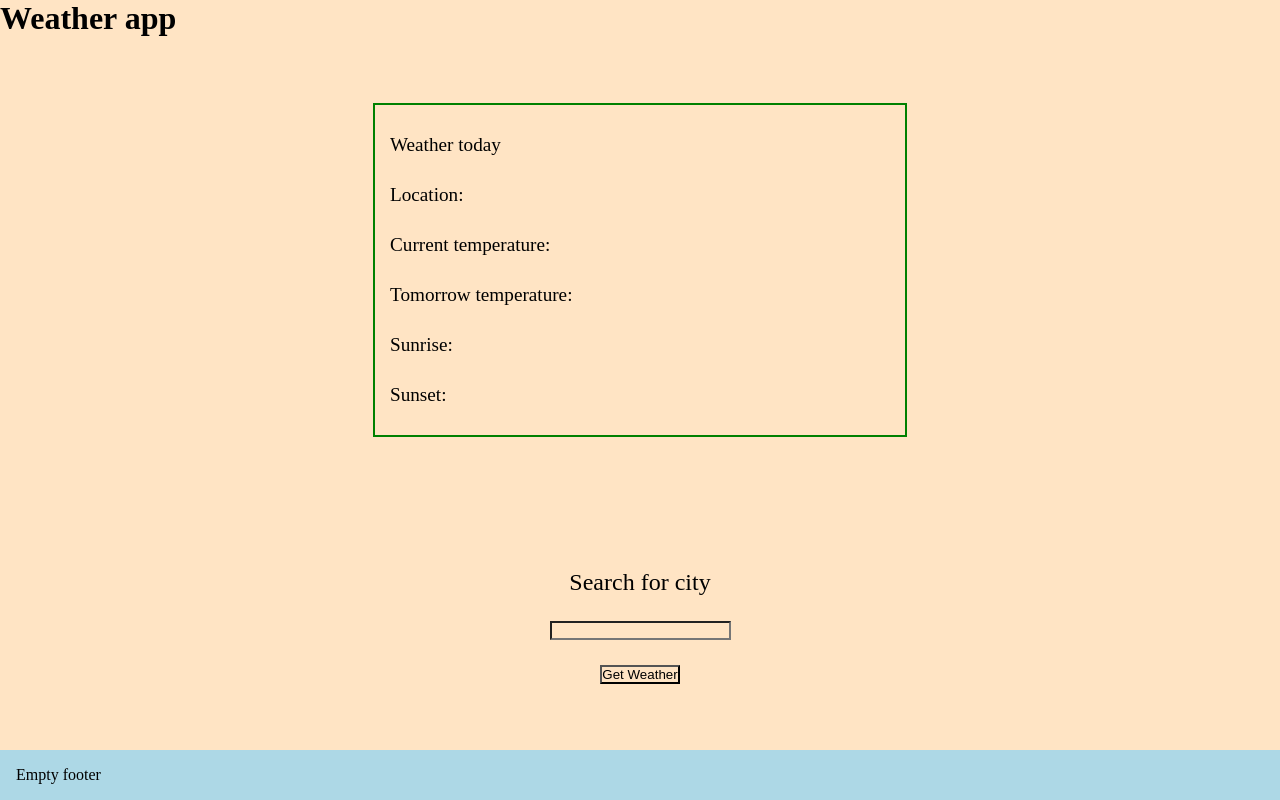
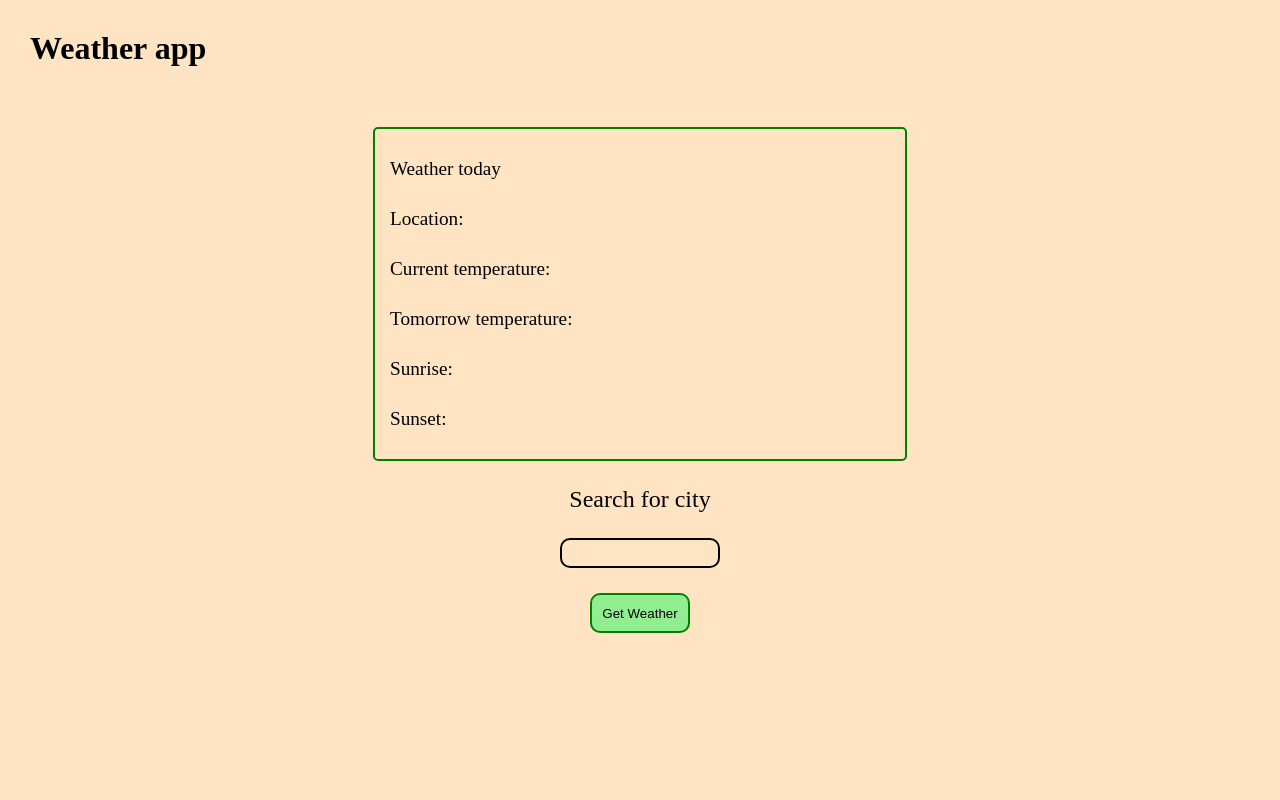
Before and after one commit to Gamborg0101/weather, a website built with webpack: page src/template.html in a window 1280 px wide. Built offline with nearby package versions, Linux system fonts and the light colour scheme; no server answers.

Commit message:
Project is done

```diff
--- a/src/style.css
+++ b/src/style.css
@@ -10,11 +10,16 @@
   min-height: 100dvh;
 }
 
+#title-container {
+  padding: 10px;
+  margin-top: 20px;
+  margin-left: 20px;
+}
+
 #weather-container {
   display: flex;
   align-items: center;
   justify-content: center;
-  flex: 1;
 }
 
 #weather-box {
@@ -23,9 +28,11 @@
   justify-content: space-around;
   flex-direction: column;
   border: 2px solid green;
+  border-radius: 5px;
   padding: 15px;
   width: 500px;
   height: 300px;
+  margin-top: 50px;
 }
 
 #weather-box > div {
@@ -34,12 +41,11 @@
 
 #searchbar-container {
   display: flex;
-
   align-items: center;
   flex-direction: column;
   justify-content: center;
+  margin-top: 25px;
   gap: 25px;
-  flex: 1;
 }
 #searchbar-container > label {
   font-size: 1.5rem;
@@ -50,3 +56,25 @@
   padding: 1rem;
   height: auto;
 }
+
+#get-weather-btn {
+  background-color: lightgreen;
+  height: 40px;
+  width: 100px;
+  border: solid 2px green;
+  border-radius: 10px;
+}
+#get-weather-btn:hover {
+  background-color: lightblue;
+}
+
+#city-search {
+  width: 150px;
+  height: 20px;
+  border: 2px solid black;
+  border-radius: 10px;
+}
+input {
+  padding: 3px;
+  font-weight: bold;
+}
--- a/src/template.html
+++ b/src/template.html
@@ -26,7 +26,7 @@
         <input type="text" name="city-search" id="city-search" />
         <button type="submit" id="get-weather-btn">Get Weather</button>
       </div>
-      <div id="footer">Empty footer</div>
+
     </div>
     <script src="index.js"></script>
   </body>
```
